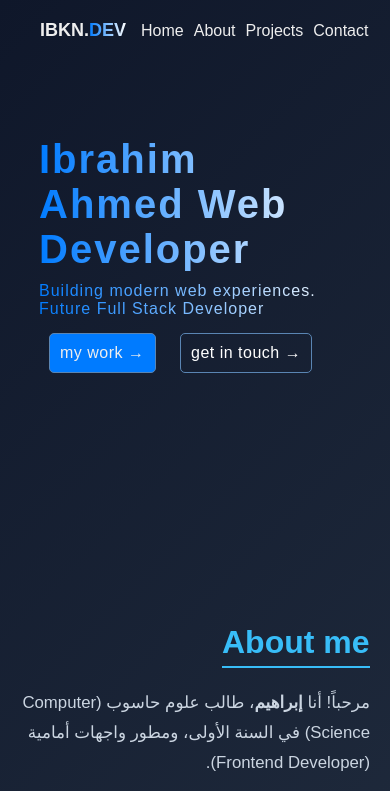
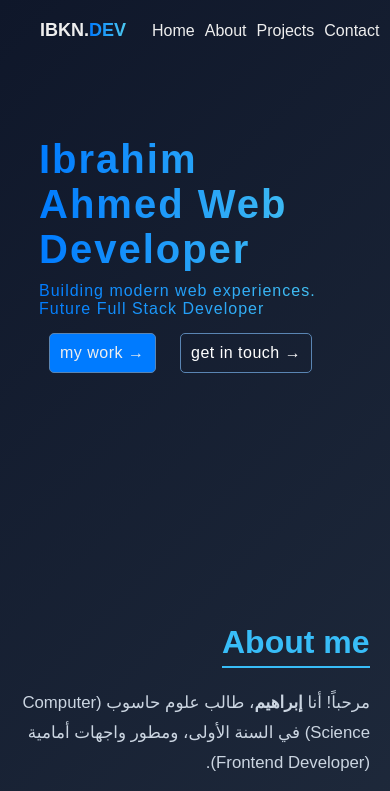
Before and after one commit to ia8904585-coder/my-profile, a plain HTML site: page index.html in a window 390 px wide. Shown: the top 791 px of the page. Drawn offline with nearby package versions, Linux system fonts and the light colour scheme; a web font is replaced by a local one.

Commit message:
Add files via upload

```diff
--- a/styl.css
+++ b/styl.css
@@ -75,7 +75,7 @@ font-size: 40px;
  .contact .text h3,
 .contact .text p,
 b{
-  background-image: linear-gradient(to right, #007bff, #ffffff) !important;
+  background-image: linear-gradient(to right, #007bff,#4cc9f0) !important;
   -webkit-background-clip: text !important;
   background-clip: text !important;
   -webkit-text-fill-color: transparent !important;
@@ -295,7 +295,7 @@ nav ul{
     display: flex;
     gap: 10px;
     list-style: none;
-    margin-left: 15px;
+    margin-left: 26px;
 
 }
 nav ul li a{
```
